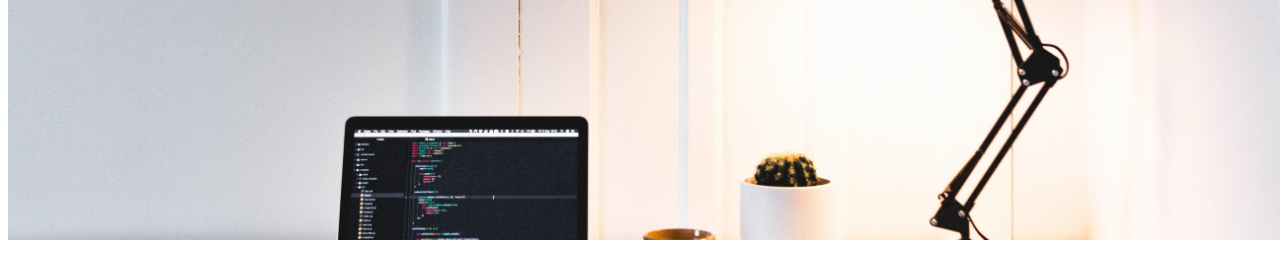
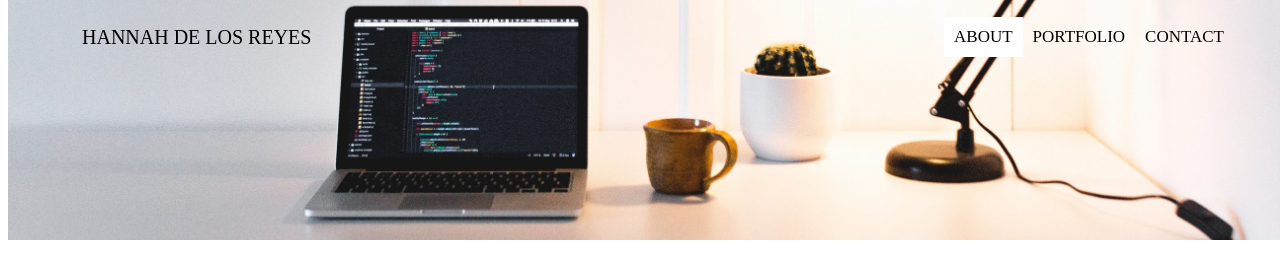
Before and after one commit to bugdlr/hannahdelosreyes.com, a website: page index.html in a window 1280 px wide. Drawn offline with Linux system fonts and the light colour scheme.

Commit message:
navbar structure

```diff
--- a/index.html
+++ b/index.html
@@ -4,12 +4,24 @@
     <meta charset="utf-8">
     <title>Hannah De Los Reyes</title>
     <link rel="stylesheet" href="css/styles.min.css">
+    <meta name="viewport" content="width=device-width, initial-scale=1.0">
+
   </head>
   <body>
     <h1>Coming Soon</h1>
     <div class="background">
+      <header class="navbar">
+        <div class="nav-contents">
+          <p class="brand">Hannah De Los Reyes</p>
+          <ul>
+            <li id="about-nav">about</a></li>
+            <li id="portfolio-nav">portfolio</a></li>
+            <li id="contact-nav">contact</a></li>
+          </ul>
+        </div>
+      </header>
+    </div>
 
-    </div>
 
 
   <script src="app.js" charset="utf-8"></script>
--- a/less/styles.less
+++ b/less/styles.less
@@ -1,7 +1,3 @@
-h1 {
-  color: steelblue;
-}
-
 .background {
   width: 100vw;
   height: 30%;
@@ -11,5 +7,40 @@ h1 {
   background-image: url("../assets/rsz_rich-tervet-662093-unsplash-min.jpg");
   background-repeat: no-repeat;
   background-size: 100vw;
-  background-position: center;
+  background-position: 50% 68%;
 }
+
+.navbar {
+  width: 90%;
+  margin: 0 auto;
+}
+
+.nav-contents {
+  display: flex;
+  justify-content: space-between;
+  align-items: center;
+  width: 100%;
+  text-transform: uppercase;
+  margin: 0 10px;
+}
+
+.brand {
+  font-size: 20px;
+  cursor: pointer;
+}
+
+.navbar ul {
+  display: flex;
+  align-items: right;
+  font-size: 17px;
+}
+
+.navbar li {
+  padding: 10px;
+  list-style-type: none;
+  cursor: pointer;
+}
+
+#about-nav {
+  background-color: white;
+}
```
Also changed, not shown: css/styles.min.css.
